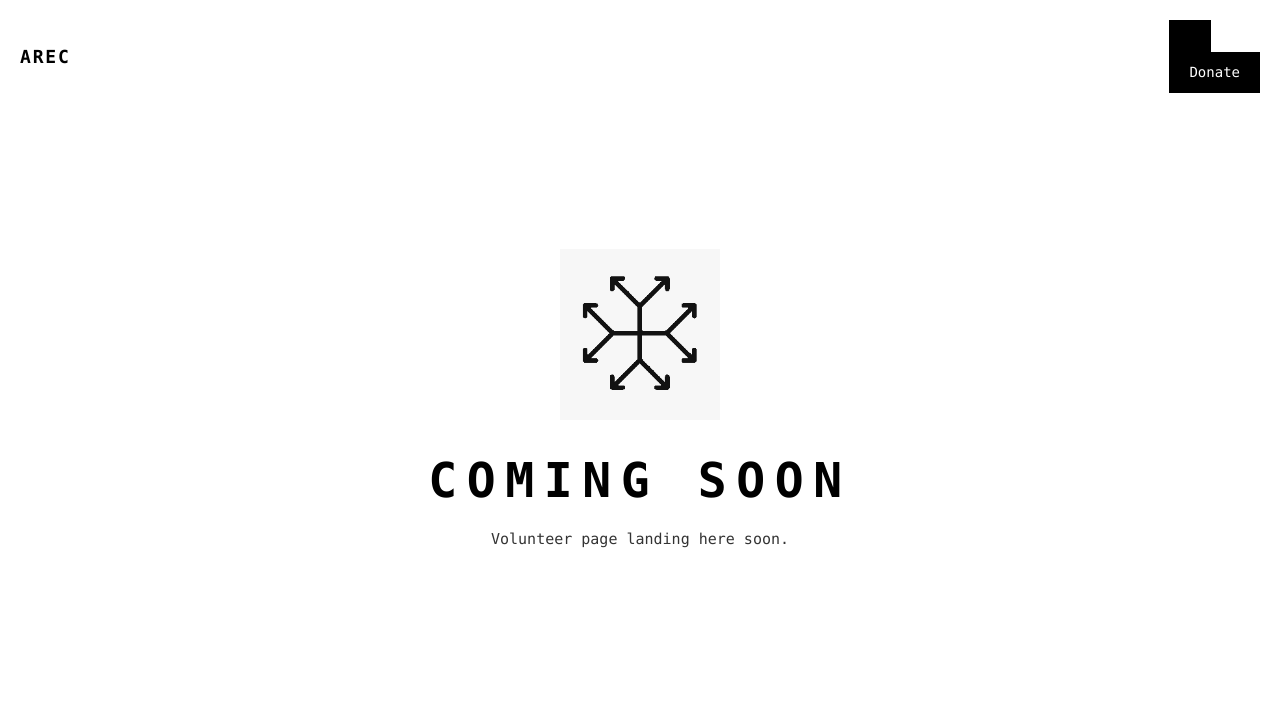
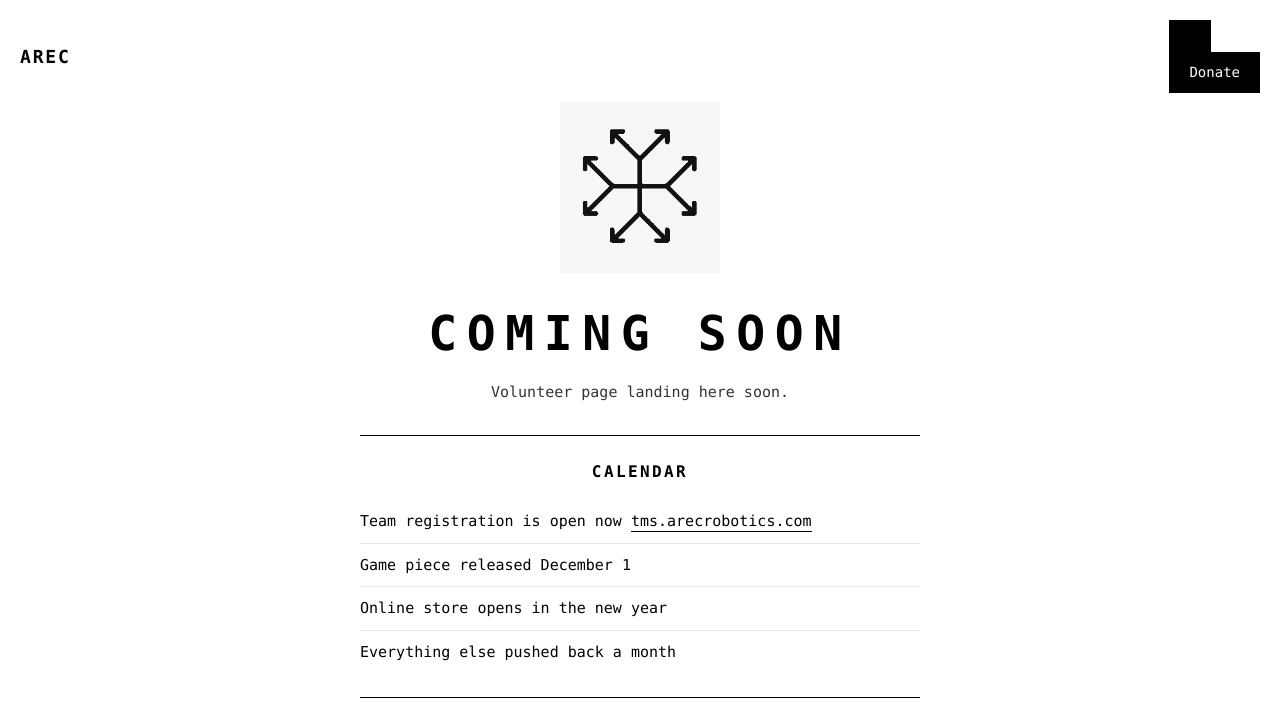
Before and after one commit to ARECRobotics/arecrobotics.github.io, a plain HTML site: page index.html in a window 1280 px wide. Drawn offline with Linux system fonts and the light colour scheme.

Commit message:
Update index.html

```diff
--- a/index.html
+++ b/index.html
@@ -60,10 +60,35 @@
             justify-content: center;
             text-align: center;
             padding: 20px;
+            overflow-y: auto;
         }
         .logo { width: 160px; height: auto; margin-bottom: 24px; display: block; }
         h1 { font-size: 48px; letter-spacing: 0.2em; text-transform: uppercase; }
         p.sub { margin-top: 12px; font-size: 15px; color: #333; }
+
+        .calendar {
+            margin-top: 32px;
+            border-top: 1px solid #000;
+            border-bottom: 1px solid #000;
+            padding: 24px 0;
+            width: 100%;
+            max-width: 560px;
+        }
+        .calendar h2 {
+            font-size: 16px;
+            text-transform: uppercase;
+            letter-spacing: 0.15em;
+            margin-bottom: 16px;
+        }
+        .calendar ul { list-style: none; text-align: left; }
+        .calendar li {
+            padding: 10px 0;
+            border-bottom: 1px solid #e5e5e5;
+            font-size: 15px;
+        }
+        .calendar li:last-child { border-bottom: none; }
+        .calendar a { text-decoration: none; border-bottom: 1px solid #000; padding-bottom: 1px; }
+        .calendar a:hover { background: #f2f2f2; }
 
         .donate {
             position: fixed;
@@ -125,6 +150,16 @@
         <img class="logo" src="logo.png" alt="AREC logo">
         <h1>Coming Soon</h1>
         <p class="sub">Volunteer page landing here soon.</p>
+
+        <div class="calendar">
+            <h2>Calendar</h2>
+            <ul>
+                <li>Team registration is open now <a href="https://tms.arecrobotics.com" target="_blank" rel="noopener noreferrer">tms.arecrobotics.com</a></li>
+                <li>Game piece released December 1</li>
+                <li>Online store opens in the new year</li>
+                <li>Everything else pushed back a month</li>
+            </ul>
+        </div>
     </div>
 
     <div class="overlay" id="volunteer-modal" aria-modal="true" role="dialog" aria-labelledby="modal-title">
```
